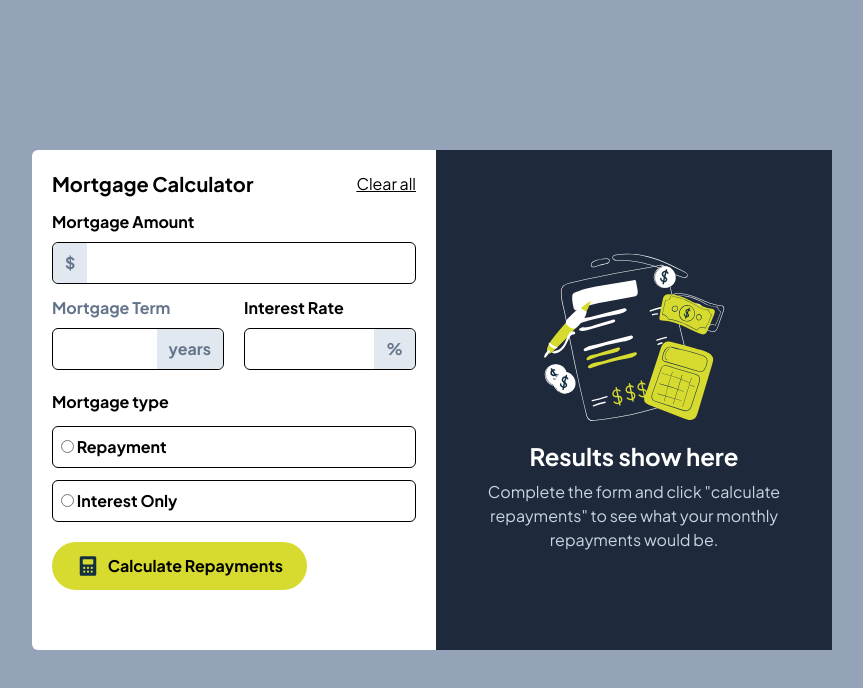
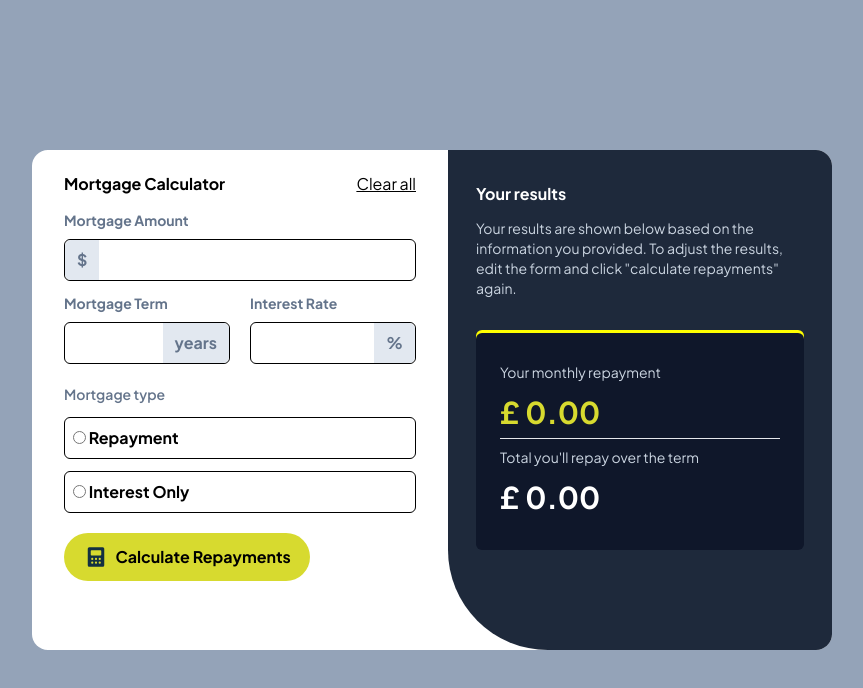
Before and after one commit to Genildocs/mortgage-repayment, a website built with Vite: page index.html in a window 1280 px wide. Shown: the whole page, without its empty margins (208-1071 px from the left). Built offline with nearby package versions, Linux system fonts and the light colour scheme.

Commit message:
finaly project

```diff
--- a/main.js
+++ b/main.js
@@ -8,10 +8,10 @@ import {
 } from "./modules/index.js";
 
 document.querySelector("#app").innerHTML = `
-  <div class="bg-white sm:rounded-md md:flex  md:w-[800px] md:h-[500px]">
+  <div class="bg-white sm:rounded-md md:rounded-2xl md:flex  md:w-[800px] md:h-[500px] ">
     ${form}
-    <div class="p-4 mt-4 md:mt-0 bg-slate-800 md:flex-1 md:flex items-center">
-    <div class="block" id="empty">
+    <div class=" p-4 mt-4 md:mt-0 bg-slate-800 md:flex-1 md:flex items-center md:rounded-br-2xl md:rounded-tr-2xl md:b-radius-content-result ">
+    <div class="hidden" id="empty">
       <div class="flex justify-center ">
         <img src="./assets/images/illustration-empty.svg">
       </div>
@@ -21,20 +21,20 @@ document.querySelector("#app").innerHTML = `
       </div>
     </div>
 
-    <div class="hidden" id="completed">
+    <div class=" block  md:self-start md:p-3" id="completed">
       <div>
-        <h1 class="mb-2 font-bold text-2xl text-white">Your results</h1>
-        <p class="mb-2 text-slate-300">Your results are shown below based on the information you provided. To adjust the results, edit the form and click "calculate repayments" again.</p>
+        <h1 class="mb-2 font-bold text-2xl md:text-[1rem] text-white">Your results</h1>
+        <p class="mb-3 md:mb-[2rem] text-sm text-slate-300">Your results are shown below based on the information you provided. To adjust the results, edit the form and click "calculate repayments" again.</p>
       </div>
-      <div class="bg-slate-900 p-3 rounded-md">
+      <div class="p-3 md:p-6 rounded-md b-yelow ">
         <div class="py-2">
-          <p class="text-slate-300">Your monthly repayment</p>
-          <p id="monthValue" class="font-bold text-2xl pt-3 text-lime">£ 0.00</p>
+          <p class="text-slate-300 md:text-sm">Your monthly repayment</p>
+          <p id="monthValue" class="font-bold text-2xl md:text-3xl pt-3 text-lime">£ 0.00</p>
         </div>
         <hr>
         <div class="py-2">
-          <p class="text-slate-300">Total you'll repay over the term</p>
-          <p id="totValue" class="font-bold text-2xl pt-3 text-white">£ 0.00</p>
+          <p class="text-slate-300 md:text-sm">Total you'll repay over the term</p>
+          <p id="totValue" class="font-bold text-2xl md:text-3xl pt-3 text-white">£ 0.00</p>
         </div>
       </div>
     </div>
--- a/modules/form.js
+++ b/modules/form.js
@@ -1,10 +1,10 @@
 import { radio } from "./radioBox.js";
 
 const form = `
-<form class="px-4 sm:px-8 pt-4 sm:pt-8 md:p-0 md:flex-1 md:p-5"  >
+<form class="px-4 sm:px-8 pt-4 sm:pt-8  md:flex-1 md:p-5 md:px-8"   >
     <fieldset class="mb-3 sm:flex items-center justify-between">
     <div>
-    <legend class="text-xl font-bold">
+    <legend class="text-xl md:text-[1rem] font-bold">
         Mortgage Calculator
       </legend>
     </div>
@@ -13,7 +13,7 @@ const form = `
       </div>
     </fieldset>
     <fieldset class="flex flex-col mb-4 md:mb-0">
-        <label for="mortgage-amount">Mortgage Amount</label>
+        <label for="mortgage-amount" class="text-slate-500 md:text-[14px]">Mortgage Amount</label>
         <div class="fildeset-inputs" id="amount">
           <span class="bg-slate-200 text-slate-500 px-3 py-2 rounded-bl-md rounded-tl-md">$</span>
           <input type="text" name="amount" value="" id="mortgage-amount" class="outline-none flex-1 b-radius bg-transparent "  />
@@ -22,7 +22,7 @@ const form = `
     </fieldset>
     <div class="sm:flex sm:justify-between md:gap-5 md:mt-3 md:mb-5 ">
     <fieldset class="flex flex-col mb-4 md:mb-0 ]  md:flex-1  md:flex">
-        <label for="mortgage-term" class="text-slate-500">Mortgage Term</label>
+        <label for="mortgage-term" class="text-slate-500 md:text-[14px]">Mortgage Term</label>
         <div class="fildeset-inputs" id="term">
          <input type="text" name="term" id="mortgage-term"  class="outline-none md:w-full   bg-transparent pl-2"  />
          <span class="bg-slate-200 text-slate-500 px-3 py-2 b-radius">years</span>
@@ -30,7 +30,7 @@ const form = `
         <span id="term-error" class="text-red-500 md:text-[14px]"></span>
     </fieldset>
     <fieldset class="flex flex-col mb-4 md:mb-0  md:flex-1  md:flex">
-        <label for="interest">Interest Rate</label>
+        <label for="interest" class="text-slate-500 md:text-[14px]">Interest Rate</label>
         <div class="fildeset-inputs " id="rate">
           <input type="text" name="rate" id="mortgage-interest"  class="outline-none md:w-full  bg-transparent pl-2"  />
           <span class="bg-slate-200 text-slate-500 px-3 py-2 b-radius" >%</span>
@@ -39,8 +39,8 @@ const form = `
     </fieldset>
     </div>
       ${radio}
-    <div class="flex items-center justify-center mt-5 px-2 py-3  bg-lime rounded-3xl sm:w-[70%]">
-      <button id="calculate-repayments" type="submit" class="flex gap-2 font-bold">
+    <div class="flex items-center justify-center mt-5 px-2 py-3  bg-lime hover:bg-amber-200 rounded-3xl sm:w-[70%] ">
+      <button id="calculate-repayments" type="submit" class="flex gap-2 font-bold ">
       <img src="../assets/images/icon-calculator.svg" alt="" />
       Calculate Repayments
       </button>
--- a/modules/radioBox.js
+++ b/modules/radioBox.js
@@ -1,6 +1,6 @@
 const radio = `
     <fieldset>
-        <legend class="font-bold">Mortgage type</legend>
+        <legend class="font-semibold text-slate-500 md:text-[14px]">Mortgage type</legend>
         <div class="i-radio my-3">
             <input type="radio" value="Repayment" id="repayment" name="mortgage" class="cursor-pointer"  />
             <label for="fixed">Repayment</label>
--- a/style.css
+++ b/style.css
@@ -27,6 +27,10 @@
     @apply rounded-br-md rounded-tr-md
   }
 
+  .b-radius-content-result{
+     border-bottom-left-radius: 100px;
+  }
+
  .i-radio {
     @apply p-2 rounded-md border-solid border-[1px] border-black cursor-pointer hover:border-lime;
   }
@@ -35,5 +39,26 @@
     @apply border-red-500 border-[1px] border-solid ;
   }
 
+  .b-yelow{
+      position: relative;
+      z-index: 999;
+      background: yellow;
+      width: 100%;
+      height: 100%;
+  }
 
+ .b-yelow::before{
+     content: ' ';
+     position: absolute;
+     @apply bg-slate-900;
+     width: 100%;
+     height: 100%;
+     top: 3px;
+     left: 0;
+     border-radius: 0.375rem;
+     z-index: -1;
+
+
+
+ }
 }
```
